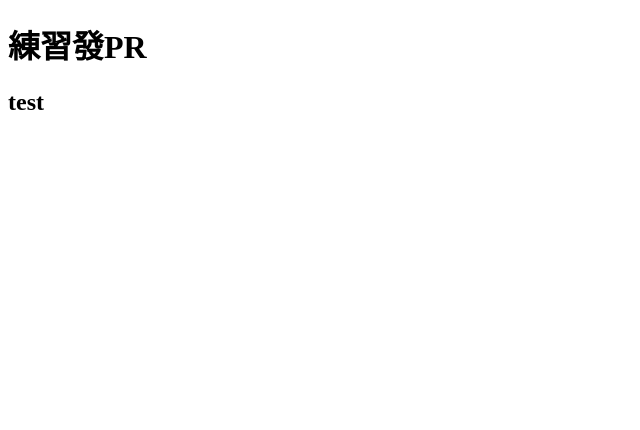
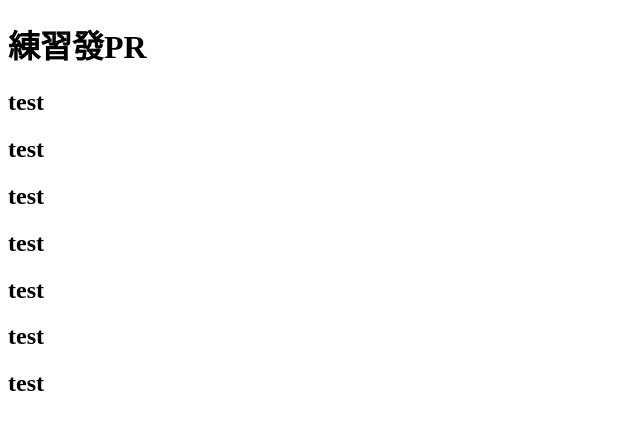
Before and after one commit to ChYuJh/TestPR, a plain HTML site: page index.html in a window 1280 px wide. Shown: the whole page, without its empty margins (0-640 px from the left). Drawn offline with Linux system fonts and the light colour scheme.

Commit message:
update:h2

```diff
--- a/index.html
+++ b/index.html
@@ -8,5 +8,11 @@
   <body>
     <h1>練習發PR</h1>
     <h2>test</h2>
+    <h2>test</h2>
+    <h2>test</h2>
+    <h2>test</h2>
+    <h2>test</h2>
+    <h2>test</h2>
+    <h2>test</h2>
   </body>
 </html>
```
